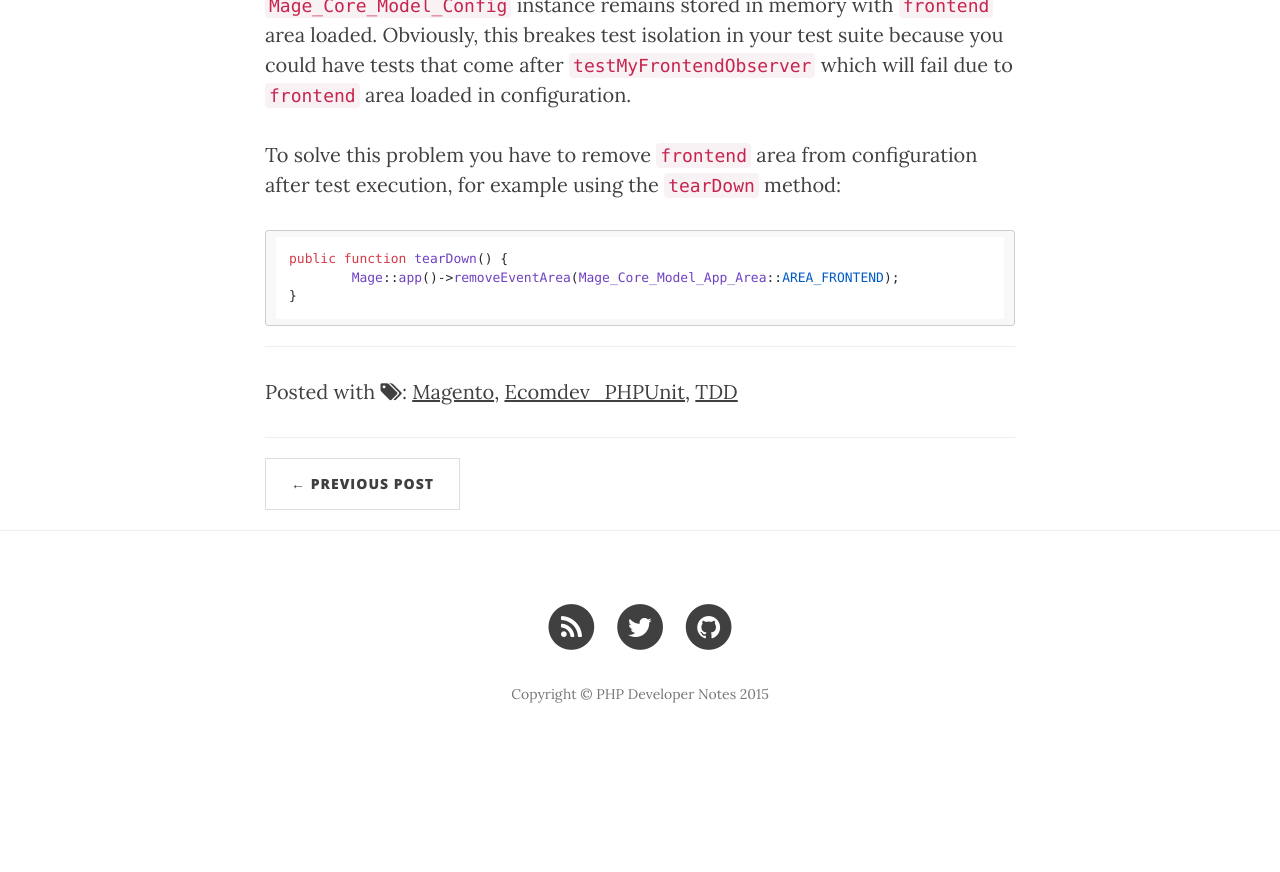
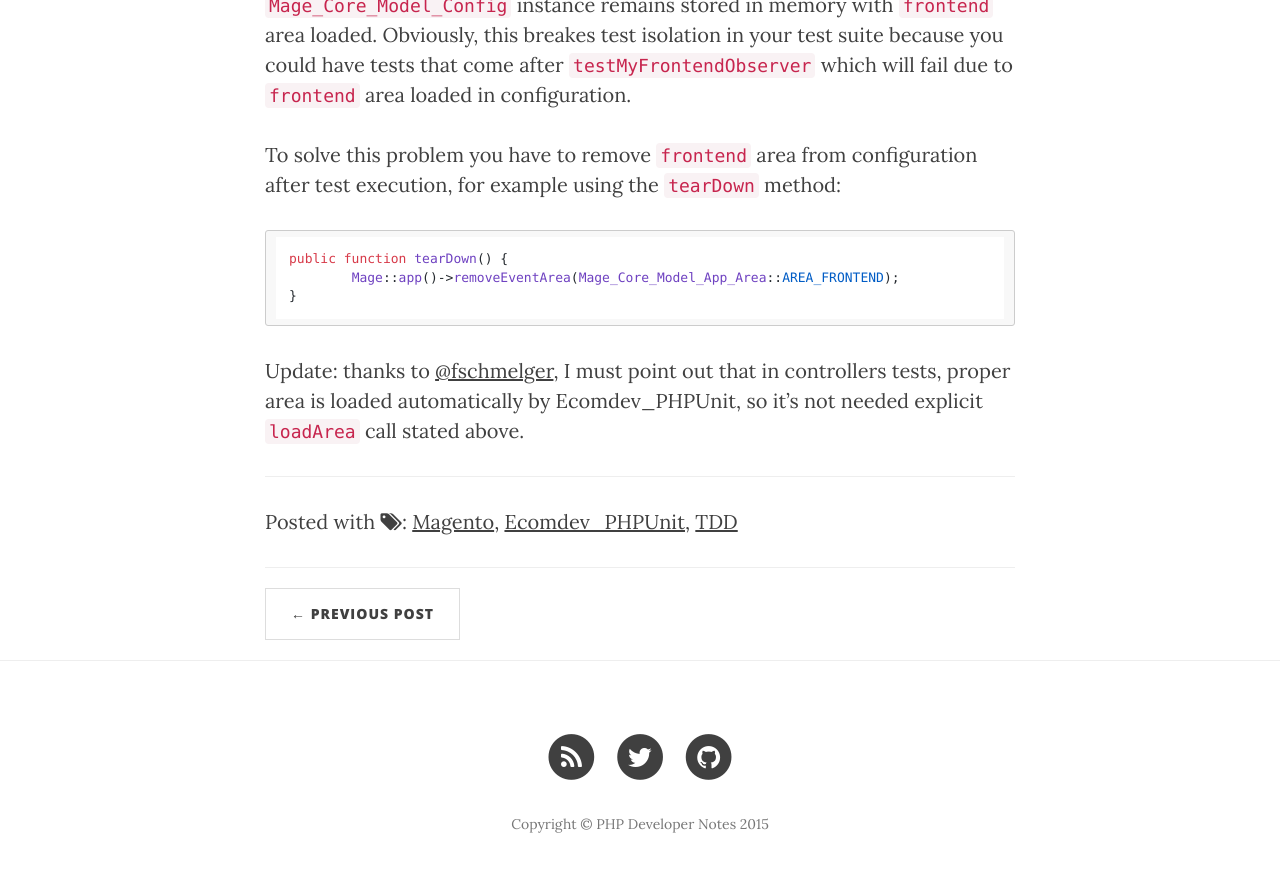
Before and after one commit to mmenozzi/mmenozzi.github.io, a Jekyll site: the page built from _posts/2015-07-23-config-area-in-magento-ecomdev-phpunit-tests.md, in a window 1280 px wide and 900 px high, scrolled down 994 px. Shown: the top 872 px of the window. Built offline with Jekyll 4.4.1, drawn with Linux system fonts in a browser that asks for light colours; nearby versions of some CDN libraries; comment, search, counter and statistics services are not loaded; before the commit the page ends 1764 px from its top, so only the background shows below that.

Commit message:
Updates config area ecomdev post

```diff
--- a/_posts/2015-07-23-config-area-in-magento-ecomdev-phpunit-tests.md
+++ b/_posts/2015-07-23-config-area-in-magento-ecomdev-phpunit-tests.md
@@ -29,3 +29,5 @@ To solve this problem you have to remove `frontend` area from configuration afte
 	{
 		Mage::app()->removeEventArea(Mage_Core_Model_App_Area::AREA_FRONTEND);
 	}
+
+Update: thanks to [@fschmelger](https://twitter.com/fschmengler), I must point out that in controllers tests, proper area is loaded automatically by Ecomdev_PHPUnit, so it's not needed explicit `loadArea` call stated above.
```
